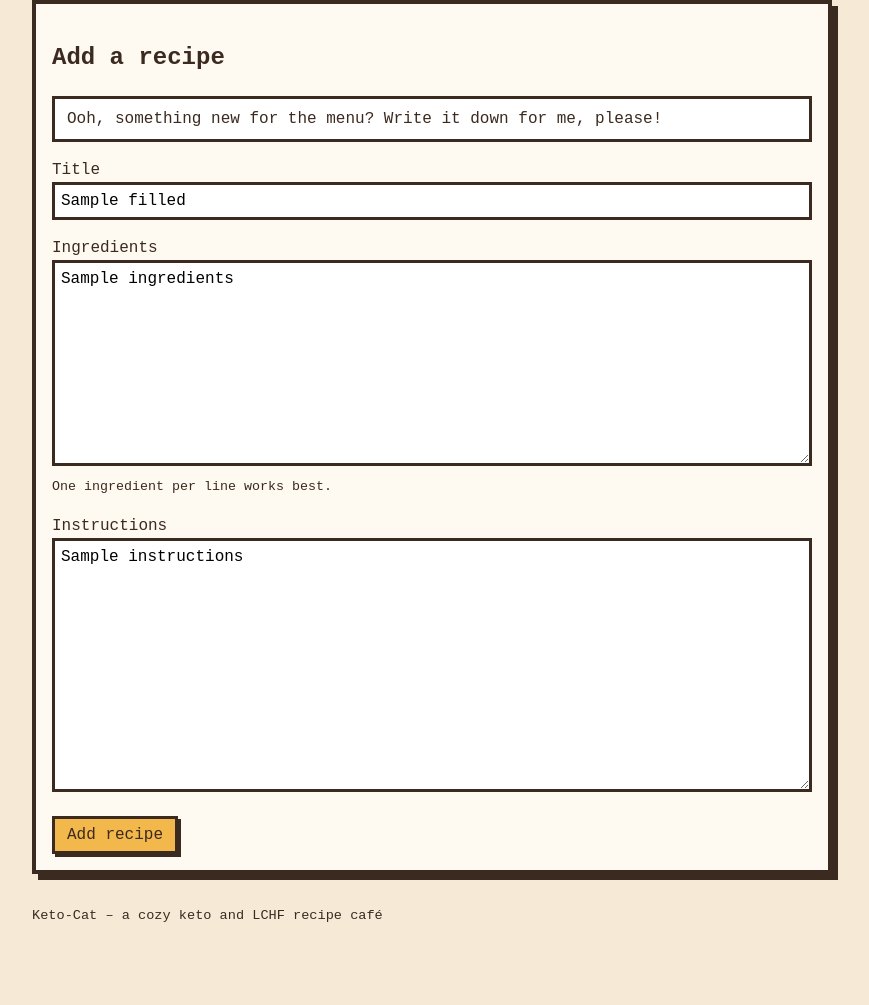
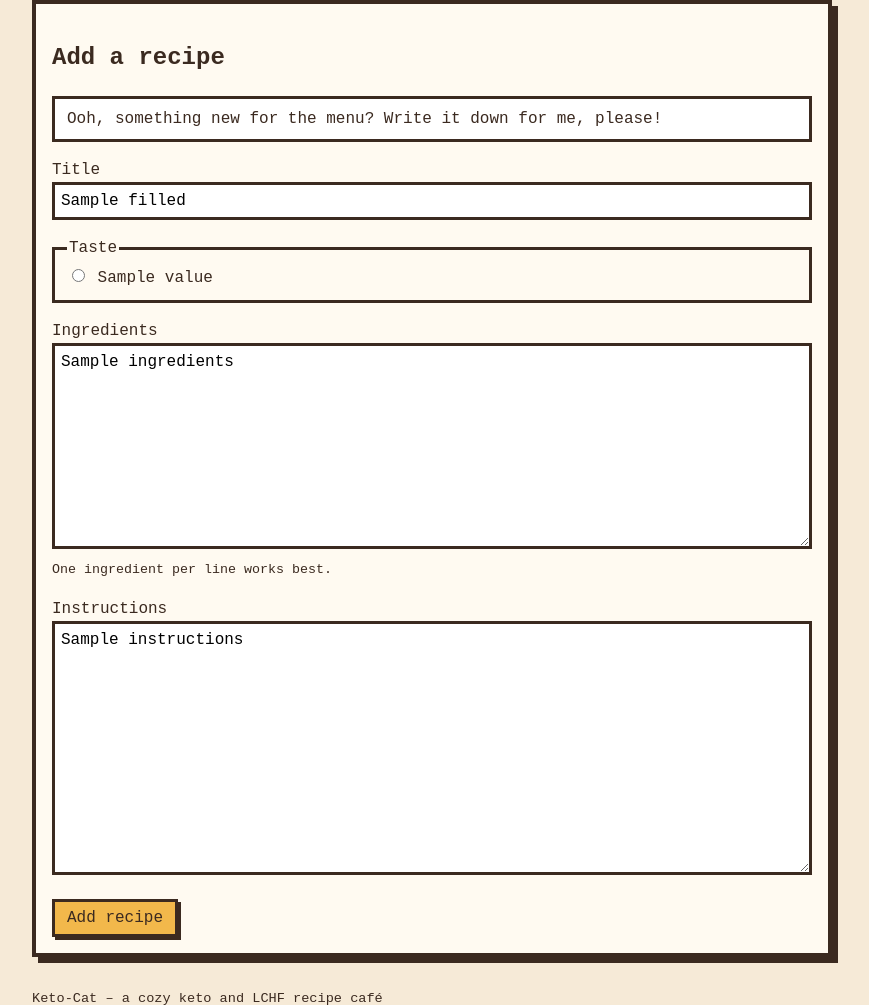
Before and after one commit to inga-divra/keto-cat, a Flask app: template templates/new_recipe.html in a window 1280 px wide. Shown: the part 75-1080 px from the top of the page, without its empty margins (208-1077 px from the left). Before the commit the page ends 997 px from the top, so only its background shows below. Run offline with Flask 3, Linux system fonts and the light colour scheme; the template is opened without the code that fills it: most values are stand-ins (such as "Sample title", 1, 10 or a date in 2020).

Commit message:
feat: add taste classification and sweet/savory cat suggestions

```diff
--- a/app.py
+++ b/app.py
@@ -17,6 +17,8 @@ PASSWORD_MAX_LENGTH = 128
 TITLE_MAX_LENGTH = 100
 INGREDIENTS_MAX_LENGTH = 3000
 INSTRUCTIONS_MAX_LENGTH = 5000
+
+TASTE = "Taste"
 
 def require_login():
     if "user_id" not in session:
@@ -40,8 +42,15 @@ def read_recipe_form():
     return {
         "title": request.form["title"].strip(),
         "ingredients": request.form["ingredients"].strip(),
-        "instructions": request.form["instructions"].strip()
+        "instructions": request.form["instructions"].strip(),
+        "taste": request.form.get("taste", "")
     }
+
+def get_recipe_taste(recipe_id):
+    for recipe_class in recipes.get_recipe_classes(recipe_id):
+        if recipe_class["title"] == TASTE:
+            return recipe_class
+    return None
 
 def recipe_form_error(filled):
     if not filled["title"] or len(filled["title"]) > TITLE_MAX_LENGTH:
@@ -50,6 +59,10 @@ def recipe_form_error(filled):
         return f"The ingredients must be 1–{INGREDIENTS_MAX_LENGTH} characters long."
     if not filled["instructions"] or len(filled["instructions"]) > INSTRUCTIONS_MAX_LENGTH:
         return f"The instructions must be 1–{INSTRUCTIONS_MAX_LENGTH} characters long."
+
+    taste_ids = [str(taste["id"]) for taste in recipes.get_classes(TASTE)]
+    if filled["taste"] not in taste_ids:
+        return "Please choose a taste for your recipe."
     return None
 
 @app.before_request
@@ -65,7 +78,23 @@ def page_not_found(_error):
 
 @app.route("/")
 def index():
-    return render_template("index.html")
+    tastes = recipes.get_classes(TASTE)
+    taste_value = request.args.get("taste")
+    if not taste_value:
+        return render_template("index.html", tastes=tastes)
+
+    taste = recipes.get_class(TASTE, taste_value)
+    if not taste:
+        abort(404)
+
+    # Try not to suggest the same recipe twice in a row.
+    previous_id = request.args.get("previous", 0, type=int)
+    suggestion = recipes.get_random_recipe(taste["id"], previous_id)
+    if not suggestion:
+        suggestion = recipes.get_random_recipe(taste["id"])
+
+    return render_template("index.html", tastes=tastes, taste=taste,
+                           suggestion=suggestion)
 
 @app.route("/recipes")
 def show_recipes():
@@ -77,24 +106,27 @@ def show_recipe(recipe_id):
     recipe = recipes.get_recipe(recipe_id)
     if not recipe:
         abort(404)
-    return render_template("recipe.html", recipe=recipe)
+    taste = get_recipe_taste(recipe_id)
+    return render_template("recipe.html", recipe=recipe, taste=taste)
 
 @app.route("/new_recipe", methods=["GET", "POST"])
 def new_recipe():
     require_login()
+    tastes = recipes.get_classes(TASTE)
 
     if request.method == "GET":
-        return render_template("new_recipe.html", filled={})
+        return render_template("new_recipe.html", filled={}, tastes=tastes)
 
     check_csrf()
     filled = read_recipe_form()
     error = recipe_form_error(filled)
     if error:
         flash(error)
-        return render_template("new_recipe.html", filled=filled)
+        return render_template("new_recipe.html", filled=filled, tastes=tastes)
 
     recipe_id = recipes.add_recipe(session["user_id"], filled["title"],
-                                   filled["ingredients"], filled["instructions"])
+                                   filled["ingredients"], filled["instructions"],
+                                   [int(filled["taste"])])
     flash("Purr-fect! Your recipe was added.")
     return redirect(f"/recipe/{recipe_id}")
 
@@ -102,19 +134,26 @@ def new_recipe():
 def edit_recipe(recipe_id):
     require_login()
     recipe = get_own_recipe(recipe_id)
+    tastes = recipes.get_classes(TASTE)
 
     if request.method == "GET":
-        return render_template("edit_recipe.html", recipe=recipe, filled=recipe)
+        filled = dict(recipe)
+        taste = get_recipe_taste(recipe_id)
+        filled["taste"] = str(taste["id"]) if taste else ""
+        return render_template("edit_recipe.html", recipe=recipe, filled=filled,
+                               tastes=tastes)
 
     check_csrf()
     filled = read_recipe_form()
     error = recipe_form_error(filled)
     if error:
         flash(error)
-        return render_template("edit_recipe.html", recipe=recipe, filled=filled)
+        return render_template("edit_recipe.html", recipe=recipe, filled=filled,
+                               tastes=tastes)
 
     recipes.update_recipe(recipe_id, filled["title"],
-                          filled["ingredients"], filled["instructions"])
+                          filled["ingredients"], filled["instructions"],
+                          [int(filled["taste"])])
     flash("Your recipe was updated.")
     return redirect(f"/recipe/{recipe_id}")
 
--- a/init.sql
+++ b/init.sql
@@ -1 +1,4 @@
--- Initial data (for example classification options) will be added here later.
+-- Classification options. INSERT OR IGNORE makes it safe to run this file
+-- again on an existing database: options that already exist are skipped.
+INSERT OR IGNORE INTO classes (title, value) VALUES ('Taste', 'Sweet');
+INSERT OR IGNORE INTO classes (title, value) VALUES ('Taste', 'Savory');
--- a/schema.sql
+++ b/schema.sql
@@ -12,3 +12,16 @@ CREATE TABLE IF NOT EXISTS recipes (
     instructions TEXT NOT NULL,
     created_at TEXT NOT NULL DEFAULT CURRENT_TIMESTAMP
 );
+
+CREATE TABLE IF NOT EXISTS classes (
+    id INTEGER PRIMARY KEY,
+    title TEXT NOT NULL,
+    value TEXT NOT NULL,
+    UNIQUE (title, value)
+);
+
+CREATE TABLE IF NOT EXISTS recipe_classes (
+    recipe_id INTEGER NOT NULL REFERENCES recipes(id),
+    class_id INTEGER NOT NULL REFERENCES classes(id),
+    PRIMARY KEY (recipe_id, class_id)
+);
--- a/static/main.css
+++ b/static/main.css
@@ -131,7 +131,7 @@ button.danger {
   margin-right: 12px;
 }
 
-/* 404 page */
+/* Pixel-art cat mascot and its sign (home page and 404 page) */
 
 .visually-hidden {
   position: absolute;
@@ -142,7 +142,7 @@ button.danger {
   white-space: nowrap;
 }
 
-.not-found {
+.centered {
   text-align: center;
 }
 
@@ -296,7 +296,7 @@ button.danger {
   left: calc(15 * var(--p));
 }
 
-.error-sign {
+.cat-sign {
   position: relative;
   z-index: 1;
   display: inline-block;
@@ -322,7 +322,75 @@ button.danger {
     --p: 8px;
   }
 
-  .error-sign {
+  .cat-sign {
     margin-top: -8px;
   }
 }
+
+/* Home page: sweet / savory suggestion */
+
+.sign-title {
+  margin: 0;
+  font-family: "Pixelify Sans", "Courier New", monospace;
+  font-weight: 700;
+  font-size: clamp(1.5rem, 7vw, 2.25rem);
+  text-transform: uppercase;
+  letter-spacing: 0.08em;
+  text-shadow: 2px 2px 0 #fffaf1;
+}
+
+.taste-choices {
+  display: flex;
+  flex-wrap: wrap;
+  justify-content: center;
+  gap: 16px;
+  margin: 16px 0;
+}
+
+.choice {
+  min-width: 9rem;
+  padding: 12px 24px;
+  font-family: "Pixelify Sans", "Courier New", monospace;
+  font-weight: 700;
+  font-size: 1.5rem;
+  box-shadow: 4px 4px 0 #3b2a20;
+}
+
+.choice-savory {
+  background: #e8836b;
+}
+
+/* The chosen taste looks like a pressed button */
+.choice.selected {
+  transform: translate(3px, 3px);
+  box-shadow: 1px 1px 0 #3b2a20;
+}
+
+.suggestion {
+  margin-top: 16px;
+  padding-top: 8px;
+  border-top: 3px dashed #3b2a20;
+}
+
+.suggestion-actions {
+  display: flex;
+  flex-wrap: wrap;
+  justify-content: center;
+  gap: 12px;
+}
+
+.tag {
+  display: inline-block;
+  padding: 0 8px;
+  background: #f2b84b;
+  border: 2px solid #3b2a20;
+}
+
+fieldset {
+  margin: 0 0 16px;
+  border: 3px solid #3b2a20;
+}
+
+fieldset label {
+  margin-right: 16px;
+}
--- a/templates/new_recipe.html
+++ b/templates/new_recipe.html
@@ -14,6 +14,14 @@
       <input type="text" name="title" id="title" class="wide" value="{{ filled.title }}"
              required maxlength="100">
     </p>
+    <fieldset>
+      <legend>Taste</legend>
+      {% for option in tastes %}
+      <input type="radio" name="taste" id="taste{{ option.id }}" value="{{ option.id }}" required
+             {% if filled.taste == option.id|string %}checked{% endif %}>
+      <label for="taste{{ option.id }}">{{ option.value }}</label>
+      {% endfor %}
+    </fieldset>
     <p>
       <label for="ingredients">Ingredients</label><br>
       <textarea name="ingredients" id="ingredients" rows="8" required maxlength="3000">{{ filled.ingredients }}</textarea>
--- a/templates/recipe.html
+++ b/templates/recipe.html
@@ -6,6 +6,7 @@
 <section class="counter">
   <h2>{{ recipe.title }}</h2>
   <p><small>by {{ recipe.username }}, {{ recipe.created_at[:10] }}</small></p>
+  <p>Taste: {% if taste %}<span class="tag">{{ taste.value }}</span>{% else %}not set{% endif %}</p>
 
   {% if session.user_id == recipe.user_id %}
   <p class="actions">
```
Also changed, not shown: recipes.py (+45 -3 lines), templates/404.html (+4 -19 lines), templates/cat.html (added, +20 -0 lines), templates/edit_recipe.html (+8 -0 lines), templates/index.html (+39 -4 lines).
